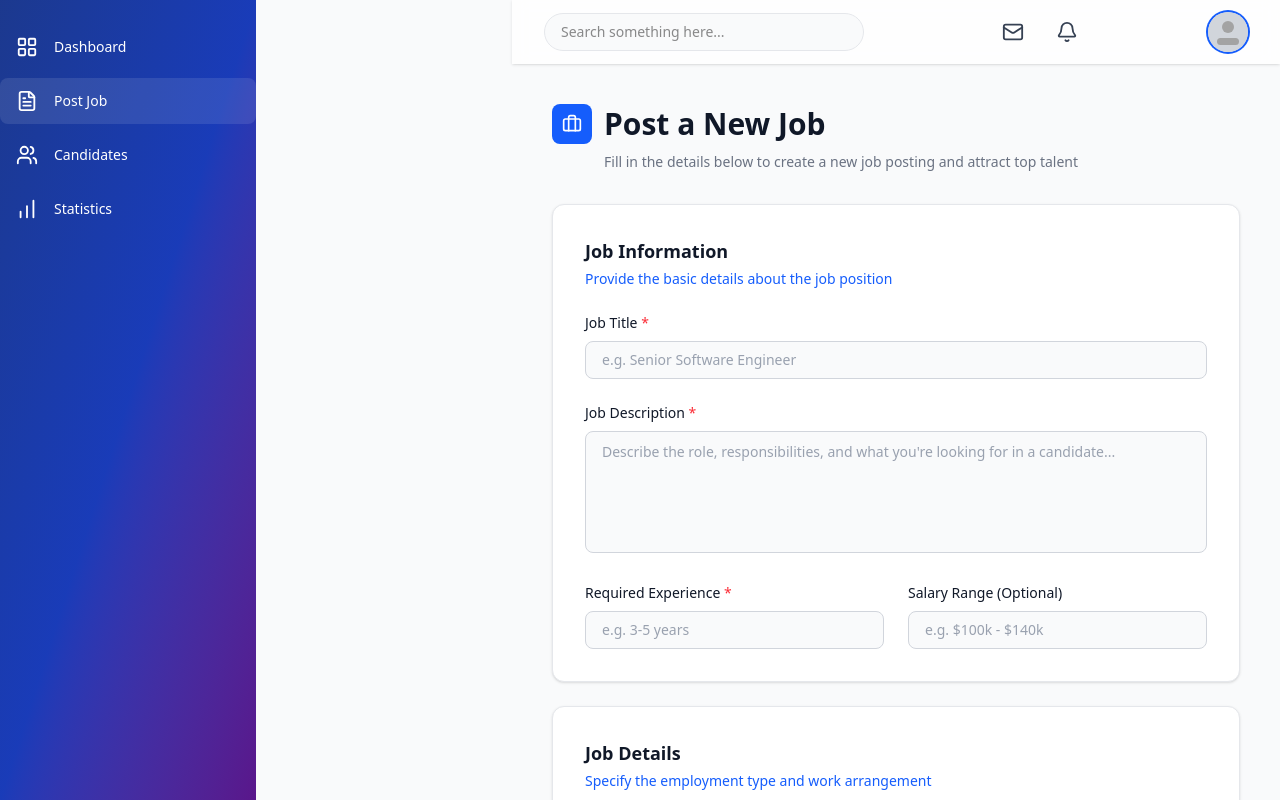
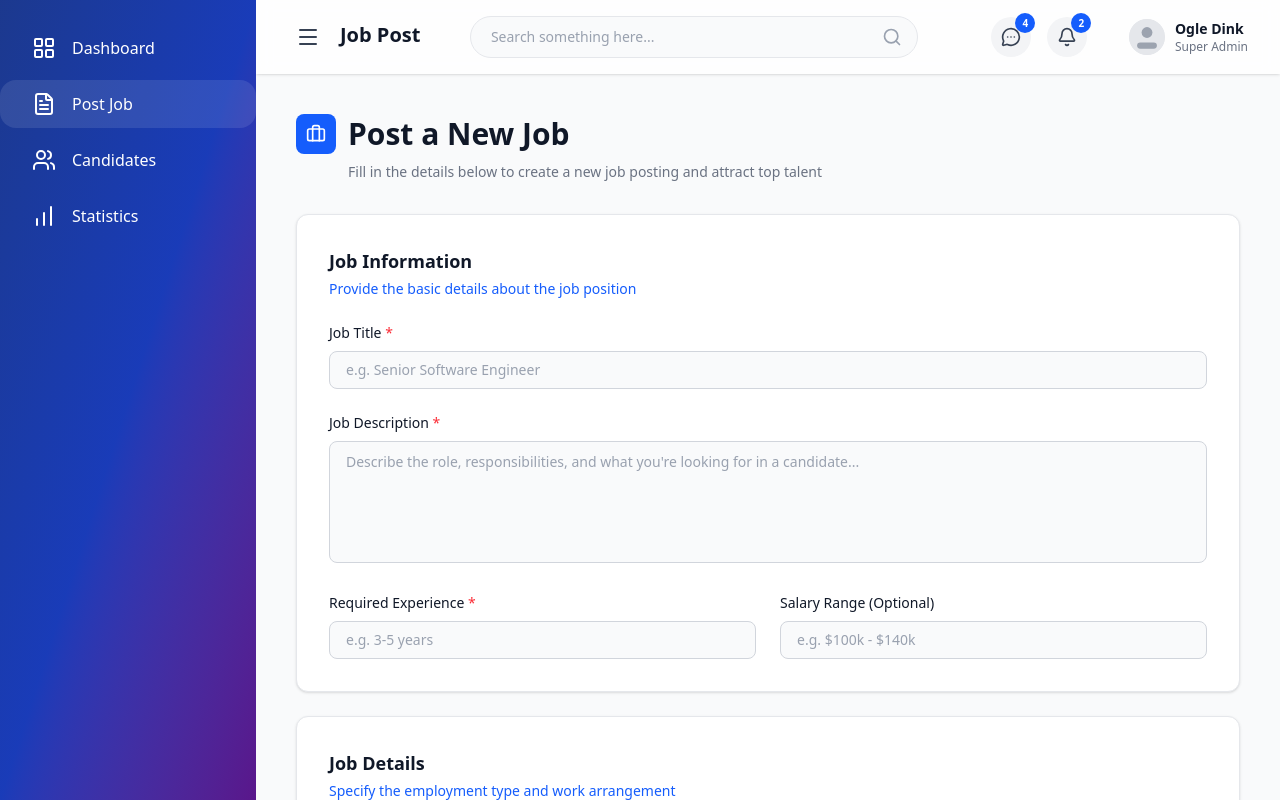
Before and after one commit to siraj-ahmed145/SyncTalent-Frontend, a Next.js app: page /employer/job-post in a window 1280 px wide. Shown: the top 800 px of the page. Built offline with nearby package versions, Linux system fonts and the light colour scheme.

Commit message:
Sidebar and Topbar updated

```diff
--- a/app/components/Sidebar.js
+++ b/app/components/Sidebar.js
@@ -23,18 +23,20 @@ export default function Sidebar({ active = "Dashboard", type = "candidate" }) {
   const navLinks = type === "employer" ? employerNavLinks : candidateNavLinks;
 
   return (
-    <aside className="fixed md:relative left-0 top-0 h-full md:h-screen w-20 md:w-64 bg-linear-to-br from-blue-900 via-blue-800 to-purple-900 flex flex-col items-center md:items-stretch py-6 z-40 transition-all">
+    <aside className="fixed left-0 top-0 h-screen w-20 md:w-64 bg-linear-to-br from-blue-900 via-blue-800 to-purple-900 flex flex-col items-center md:items-stretch py-6 z-40 transition-all overflow-y-auto">
       <nav className="flex-1 flex flex-col gap-2 mt-8 md:mt-0">
         {navLinks.map(({ label, icon: Icon, href }) => (
           <Link
             key={label}
             href={href}
-            className={`group flex items-center justify-center md:justify-start gap-4 px-4 py-3 rounded-lg text-white text-sm font-medium hover:bg-white/10 transition-colors ${
+            className={`group flex items-center justify-start gap-4 px-4 md:px-8 py-3 rounded-none md:rounded-2xl text-white text-base font-medium hover:bg-white/10 transition-colors ${
               active === label ? "bg-white/10" : ""
             }`}
           >
-            <Icon size={22} className="shrink-0" />
-            <span className="hidden md:inline">{label}</span>
+            <Icon size={24} className="shrink-0" strokeWidth={2} />
+            <span className="hidden md:inline-block align-middle leading-tight">
+              {label}
+            </span>
           </Link>
         ))}
       </nav>
--- a/app/components/Topbar.js
+++ b/app/components/Topbar.js
@@ -1,37 +1,88 @@
 "use client";
-import { Bell, Mail } from "lucide-react";
+import { Bell, MessageCircleMore, Menu, Search } from "lucide-react";
 import Image from "next/image";
+import { usePathname } from "next/navigation";
 
 export default function Topbar() {
+  const pathname = usePathname();
+
+  // Function to get page name from pathname
+  const getPageName = (path) => {
+    // Remove leading slash and split by /
+    const segments = path.split('/').filter(Boolean);
+
+    // If no segments (root path), return Dashboard
+    if (segments.length === 0) return "Dashboard";
+
+    // Get the last segment (actual page)
+    const lastSegment = segments[segments.length - 1];
+
+    // Convert kebab-case or snake_case to Title Case
+    const pageName = lastSegment
+      .split('-')
+      .map(word => word.charAt(0).toUpperCase() + word.slice(1))
+      .join(' ');
+
+    return pageName;
+  };
+
+  const currentPage = getPageName(pathname);
+
   return (
-    <header className="w-full flex items-center justify-between py-3 px-4 md:px-8 bg-white/80 backdrop-blur z-30 shadow-sm sticky top-0">
-      {/* Search bar */}
-      <div className="flex-1 max-w-xs">
+    <header className="w-full flex items-center justify-between py-4 px-4 md:px-8 bg-white/80 backdrop-blur z-30 shadow-sm sticky top-0">
+      {/* Left side - Menu and Title */}
+      <div className="flex items-center gap-3">
+        <button className="p-2 flex items-center justify-center">
+          <Menu size={24} className="text-gray-700" />
+        </button>
+        <h1 className="text-xl font-bold text-gray-900 leading-none -mt-1">{currentPage}</h1>
+      </div>
+
+      {/* Center - Search bar */}
+      <div className="flex-1 max-w-md mx-4 md:mx-8 relative">
         <input
           type="text"
           placeholder="Search something here..."
-          className="w-full rounded-full border border-gray-200 px-4 py-2 focus:outline-none focus:border-blue-400 text-sm bg-gray-50"
+          className="w-full rounded-full border border-gray-200 px-5 py-2.5 pr-12 focus:outline-none focus:border-blue-400 text-sm bg-gray-50 text-gray-600 placeholder:text-gray-400"
         />
-      </div>
-      {/* Centered actions */}
-      <div className="flex items-center gap-4 ml-4 md:ml-10">
-        <button className="rounded-full p-2 hover:bg-gray-100 transition-colors">
-          <Mail size={22} className="text-gray-700" />
-        </button>
-        <button className="rounded-full p-2 hover:bg-gray-100 transition-colors">
-          <Bell size={22} className="text-gray-700" />
+        <button className="absolute right-4 top-1/2 -translate-y-1/2 text-gray-400 hover:text-gray-600">
+          <Search size={20} />
         </button>
       </div>
-      {/* Profile */}
-      <div className="flex items-center ml-4 md:ml-8">
-        <span className="block w-10 h-10 rounded-full bg-gray-200 overflow-hidden ring-2 ring-blue-600">
+
+      {/* Center - Notification Icons */}
+      <div className="flex items-center gap-3 md:gap-4 mx-4 md:mx-6">
+        {/* Message Icon with Badge */}
+        <button className="relative p-2.5 bg-gray-100 rounded-full hover:bg-gray-200 transition-colors">
+          <MessageCircleMore size={20} className="text-gray-700" />
+          <span className="absolute -top-1 -right-1 bg-blue-600 text-white text-[10px] font-bold rounded-full w-5 h-5 flex items-center justify-center">
+            4
+          </span>
+        </button>
+
+        {/* Notification Icon with Badge */}
+        <button className="relative p-2.5 bg-gray-100 rounded-full hover:bg-gray-200 transition-colors">
+          <Bell size={20} className="text-gray-700" />
+          <span className="absolute -top-1 -right-1 bg-blue-600 text-white text-[10px] font-bold rounded-full w-5 h-5 flex items-center justify-center">
+            2
+          </span>
+        </button>
+      </div>
+
+      {/* Right side - Profile */}
+      <div className="flex items-center gap-2.5">
+        <div className="w-9 h-9 rounded-full bg-gray-200 overflow-hidden">
           {/* Dummy profile SVG */}
           <svg viewBox="0 0 40 40" fill="none" className="w-full h-full">
-            <circle cx="20" cy="20" r="20" fill="#d1d5db"/>
-            <ellipse cx="20" cy="15" rx="6" ry="6" fill="#a3a3a3"/>
-            <rect x="9" y="26" width="22" height="7" rx="3.5" fill="#a3a3a3"/>
+            <circle cx="20" cy="20" r="20" fill="#e5e7eb"/>
+            <ellipse cx="20" cy="15" rx="6" ry="6" fill="#9ca3af"/>
+            <rect x="9" y="26" width="22" height="7" rx="3.5" fill="#9ca3af"/>
           </svg>
-        </span>
+        </div>
+        <div className="hidden md:block">
+          <p className="text-sm font-semibold text-gray-900 leading-tight">Ogle Dink</p>
+          <p className="text-xs text-gray-500 leading-tight mt-0.5">Super Admin</p>
+        </div>
       </div>
     </header>
   );
```
